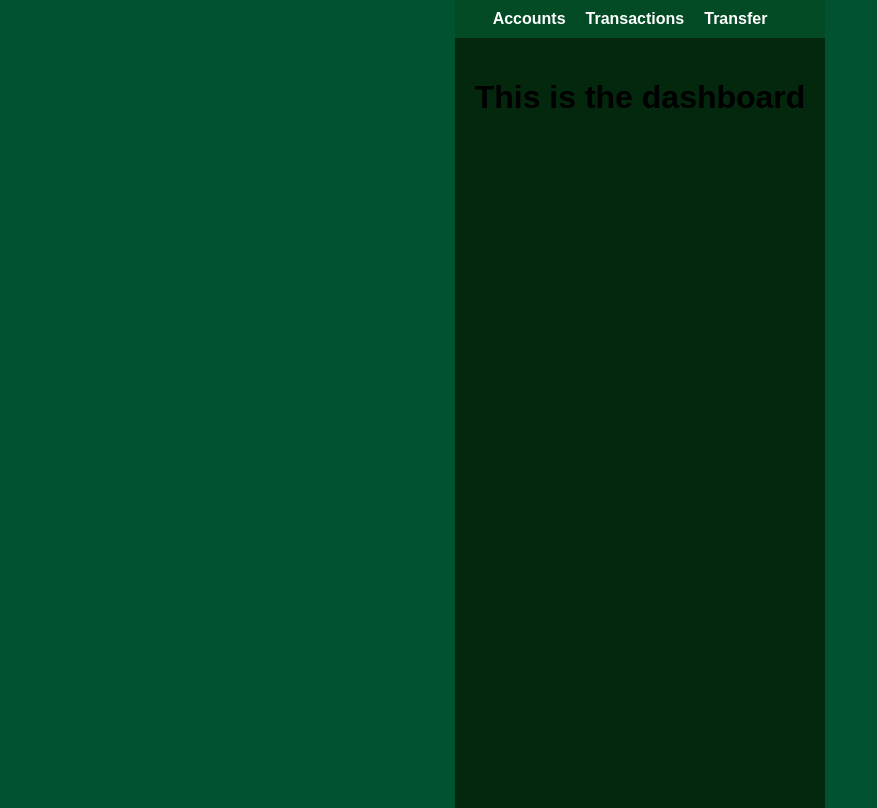
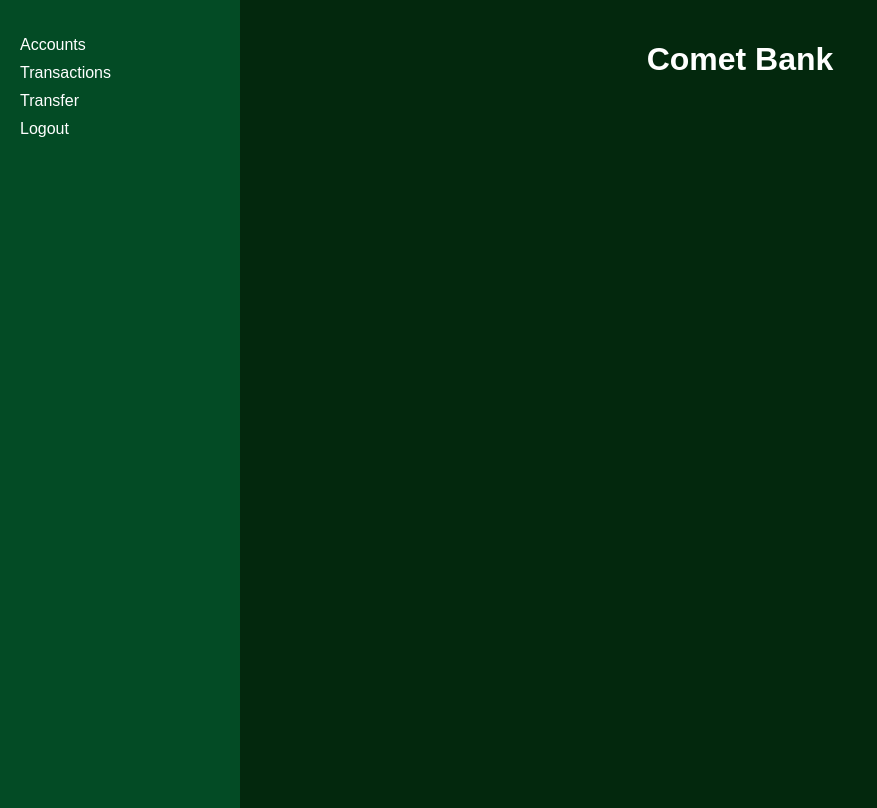
Before and after one commit to alan-sam/CS-4389-Secure-Bank-App, a React (Create React App) app: page /dashboard in a window 1280 px wide. Shown: the whole page, without its empty margins (0-877 px from the left). Built offline with nearby package versions, Linux system fonts and the light colour scheme.

Commit message:
Login/Dashboard updated

```diff
--- a/src/App.css
+++ b/src/App.css
@@ -3,7 +3,7 @@
 /* Global styles for the entire application */
 body {
   font-family: Arial, sans-serif;
-  background-color: #005231;
+  background-color: #03280d;
   margin: 0;
   display: flex;
   align-items: center;
@@ -21,7 +21,7 @@
   align-items: center;
   justify-content: center;
   padding: 20px;
-  border: 3px solid #f2792b;
+  border: 3px solid #f57c00;
   border-radius: 3px;
   background-color: white;
 }
@@ -153,48 +153,16 @@
     transform: rotate(360deg);
   }
 }
-
-.Navbar {
-  background-color: #034b25;
-  padding: 10px 0;
-  text-align: center; /* Center the content horizontally */
-}
-
-.Navbar ul {
-  list-style: none;
-  margin: 0;
-  padding: 0;
-}
-
-.Navbar li {
-  display: inline;
-  margin-right: 20px;
-}
-
-.Navbar a {
-  text-decoration: none;
-  color: #fff;
-  font-weight: bold;
-}
-
-/* Dashboard  */
-.Dashboard {
-  background-color: #03280d;
-  font-family: Arial, sans-serif;
-  margin: 0;
-  padding: 20px;
-  min-height: calc(100vh - 70px);
-}
 /* Styles for the dropdown menus */
 .DropdownMenu {
-  display: none;
-  position: absolute;
-  background-color: #fff;
+
+  position: flex;
+  background-color: #03280d;
   box-shadow: 0 2px 4px rgba(0, 0, 0, 0.2);
   padding: 0;
   list-style: none;
   margin: 0;
-  border: 1px solid #ccc;
+  border: 1px solid #0a350d;
   border-radius: 4px;
   max-width: 150px; /* Adjust the width as needed */
   z-index: 1; /* Ensure the dropdown is above other elements */
@@ -242,3 +210,45 @@
   right: 0;
   left: auto;
 }
+
+/* Styles for the Dashboard with a sidebar */
+.DashboardWithSidebar {
+  display: flex;
+  min-height: 100vh;
+}
+
+/* Styles for the Sidebar */
+.Sidebar {
+  position: fixed;
+  top: 0;
+  left: 0;
+  width: 200px;
+  height: 100%;
+  background-color: #034b25;
+  color: #fff;
+  padding: 20px;
+}
+
+/* Styles for the sidebar navigation links */
+.Sidebar ul {
+  list-style: none;
+  padding: 0;
+}
+
+.Sidebar li {
+  margin-bottom: 10px;
+}
+
+.Sidebar a {
+  text-decoration: none;
+  color: #fff;
+}
+
+/* Styles for the Main Content */
+.MainContent {
+  margin-left: 200px;
+  padding: 20px;
+  background-color: #03280d;
+  color: #fff;
+  font-family: Arial, sans-serif;
+}
--- a/src/components/Login.js
+++ b/src/components/Login.js
@@ -1,39 +1,74 @@
 import React, { useState } from 'react';
 import { Link } from 'react-router-dom';
-import '../App.css';
-import { login } from '../api';
-import UTDImage from '../UTD.png';
+import { useNavigate } from "react-router-dom";
 import { Button, TextField, Container, Typography, Box } from '@mui/material';
 
-function Login() {
-  const [formData, setFormData] = useState({
-    email: '',
-    password: ''
-  });
+const Login = () => {
+  const navigate = useNavigate();
+  const [email, setemail] = useState("");
+  const [password, setPassword] = useState("");
+  const [errorMsg, setErrorMsg] = useState(null);
 
-  const handleInputChange = (e) => {
-    const { name, value } = e.target;
-    setFormData({
-      ...formData,
-      [name]: value
-    });
-  };
+  // function sendLoginRequest() {
+  //   setErrorMsg("");
+  //   const reqBody = {
+  //     email: 'alan@gmail.com',
+  //     password: '112',
+  //   };
 
-  const handleSubmit = async (e) => {
-    e.preventDefault();
+  //   fetch("api/auth/login", {
+  //     headers: {
+  //       "Content-Type": "application/json",
+  //     },
+  //     method: "post",
+  //     body: JSON.stringify(reqBody),
+  //   })
+  //     .then((response) => {
+  //       console.log('Response Status:', response.status);
+  //       if (response.status === 200) return response.text();
+  //       else if (response.status === 401 || response.status === 403) {
+  //         setErrorMsg("Invalid username or password");
+  //       } else {
+  //         setErrorMsg("Something went wrong, try again later.");
+  //       }
+  //     })
+  //     .then((data) => {
+  //       if (data) {
+  //         console.log('Login Data:', data);
+  //         navigate("/dashboard");
+  //       }
+  //     })
+  //     .catch((error) => {
+  //       console.error('Login Error:', error);
+  //     });
+  // }
 
-    try {
-      const response = await login(formData);
-      console.log('Login successful:', response);
-    } catch (error) {
-      console.error('Login failed:', error);
+  const validCredentials = [
+    { email: 'alan@gmail.com', password: '112' },
+
+    // Add more credentials as needed
+    { email: 'rajas2.kothari@gmail.com', password: 'password2'},
+  ];
+
+  function sendLoginRequest() {
+    setErrorMsg("");
+
+    // Check if the provided email and password match any of the valid credentials
+    const isValid = validCredentials.some(cred => cred.email === email && cred.password === password);
+
+    if (isValid) {
+      navigate("/dashboard");
+    } else {
+      setErrorMsg("Incorrect username or password");
     }
-  };
+  }
+
 
   return (
     <div className="login">
       <Container component="main" maxWidth="xs">
         <div className="login-form">
+          <form noValidate>
             <Typography component="h1" variant="h5" color={'#f57c00'}>
               Login
             </Typography>
@@ -45,8 +80,9 @@
               id="email"
               label="Email"
               name="email"
-            value={formData.email}
-            onChange={handleInputChange}
+              placeholder='Enter your email'
+              value={email}
+              onChange={(e) => setemail(e.target.value)}
             />
             <TextField
               variant="outlined"
@@ -57,23 +93,22 @@
               label="Password"
               type="password"
               id="password"
-            value={formData.password}
-            onChange={handleInputChange}
+              placeholder='Enter your password'
+              value={password}
+              onChange={(e) => setPassword(e.target.value)}
             />
-          <Button
-            type="submit"
-            variant="contained"
-            color="warning"
-            onClick={handleSubmit}
-          >
+            <Button type="button" variant="contained" color="warning" onClick={sendLoginRequest}>
               Login
             </Button>
-
+          </form>
           <Box className="login-link">
             <p>
               Don't have an account? <Link to="/signin">Sign Up</Link>
             </p>
           </Box>
+          {/* <Button variant="contained" color="warning">
+            <Link to="/dashboard">Dashboard</Link>
+          </Button> */}
         </div>
       </Container>
     </div>
--- a/src/dashboard/dash.js
+++ b/src/dashboard/dash.js
@@ -18,9 +18,10 @@
   };
 
   return (
-    <div>
-      {/* Navbar */}
-      <div className="Navbar">
+    <div className="DashboardWithSidebar">
+      {/* Sidebar */}
+      <div className="Sidebar">
+        <div className="DashboardNavbar">
           <ul>
             <li onClick={toggleAccountsDropdown}>
               <a href="#">Accounts</a>
@@ -49,10 +50,16 @@
                 </ul>
               )}
             </li>
+            <li onClick='/'>
+              <a href="/">Logout</a>
+            </li>
           </ul>
         </div>
-      <div className="Dashboard">
-        <h1>This is the dashboard</h1>
+      </div>
+
+      {/* Main Content */}
+      <div className="MainContent">
+        <h1>Comet Bank</h1>
       </div>
     </div>
   );
```
Lines whose indentation alone changed are shown as unchanged.
